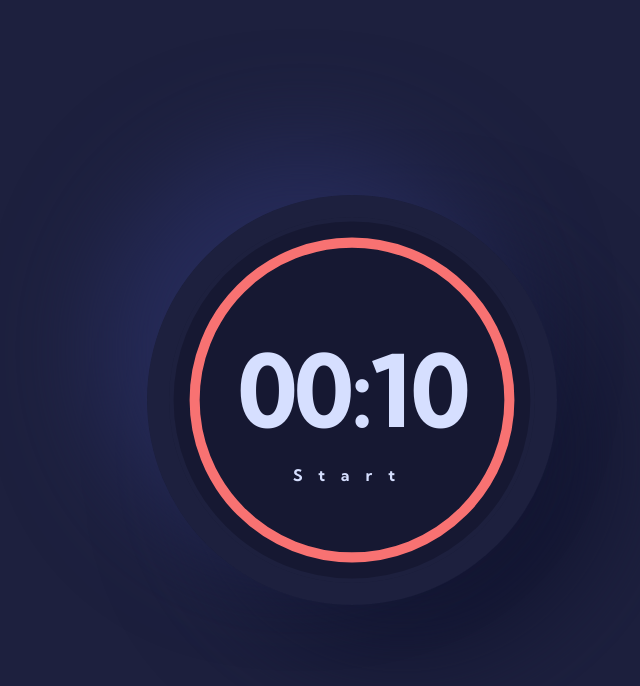
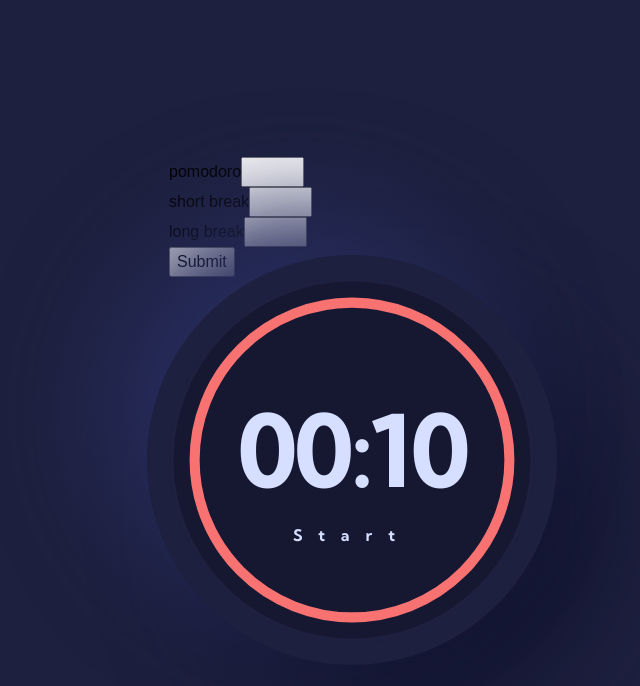
Before and after one commit to MarcinFiuk/Pomodoro, a React (Create React App) app: page / in a window 1280 px wide. Shown: the top 686 px of the page, without its empty margins (288-928 px from the left). Built offline with nearby package versions, Linux system fonts and the light colour scheme.

Commit message:
feat: reset (when new time submited) added

```diff
--- a/src/components/ProgressBar/ProgressBar.js
+++ b/src/components/ProgressBar/ProgressBar.js
@@ -3,13 +3,14 @@ import styled, { keyframes, css } from 'styled-components';
 import { theme } from './../styles/theme';
 import { useSpring, animated } from 'react-spring';
 
-function ProgressBar({ children, animationPause, animationTime }) {
+function ProgressBar({ children, animationPause, animationTime, reset }) {
     const props = useSpring({
         to: { strokeDashoffset: 283 },
         from: { strokeDashoffset: 0 },
         config: { duration: animationTime * 1000 },
         pause: !animationPause,
         loop: true,
+        reset: reset,
     });
 
     return (
--- a/src/components/Timer/Timer.js
+++ b/src/components/Timer/Timer.js
@@ -10,6 +10,7 @@ const Timer = () => {
     const [pomodoro, setPomodoro] = useState(10);
     const [shortBreak, setShortBreak] = useState(5);
     const [longBreak, setLongBreak] = useState(20);
+    const [reset, setReset] = useState(false);
 
     const { timer, timerTime, isRunning, setIsRunning } = useTimer(
         pomodoro,
@@ -29,10 +30,12 @@ const Timer = () => {
         setPomodoro(pomodoroTime);
         setShortBreak(shortBreakTime);
         setLongBreak(longBreakTime);
+        setReset(true);
     };
 
     const timerStartHandler = () => {
         setIsRunning((prev) => !prev);
+        setReset(false);
     };
 
     const timeToDisplay = fromSecToMin(timer.toFixed());
@@ -41,13 +44,17 @@ const Timer = () => {
 
     return (
         <>
-            {/* <form onSubmit={submitHandler}>
+            <form onSubmit={submitHandler}>
                 <TimerInput label='pomodoro' />
                 <TimerInput label='short break' />
                 <TimerInput label='long break' />
                 <button type='submit'>Submit</button>
-            </form> */}
-            <ProgressBar animationTime={timerTime} animationPause={isRunning}>
+            </form>
+            <ProgressBar
+                animationTime={timerTime}
+                animationPause={isRunning}
+                reset={reset}
+            >
                 <TimerWrapper>
                     <TimeStyled>{timeToDisplay}</TimeStyled>
                     <Button onClick={timerStartHandler}>{buttonStatus}</Button>
```
